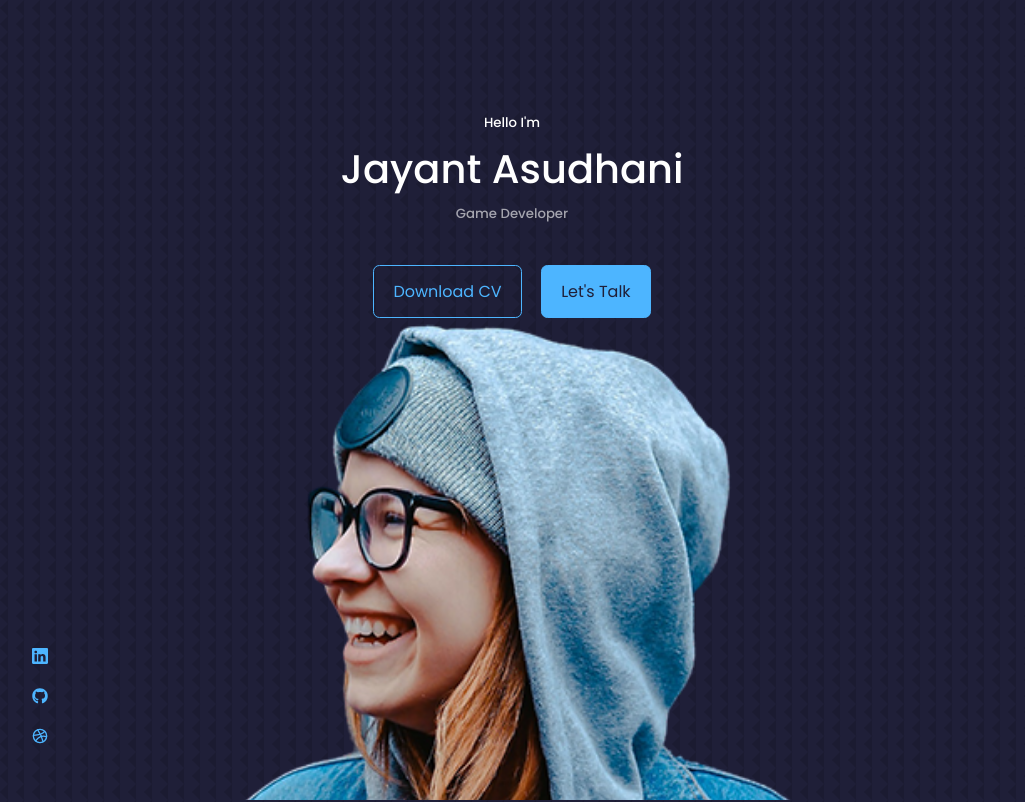
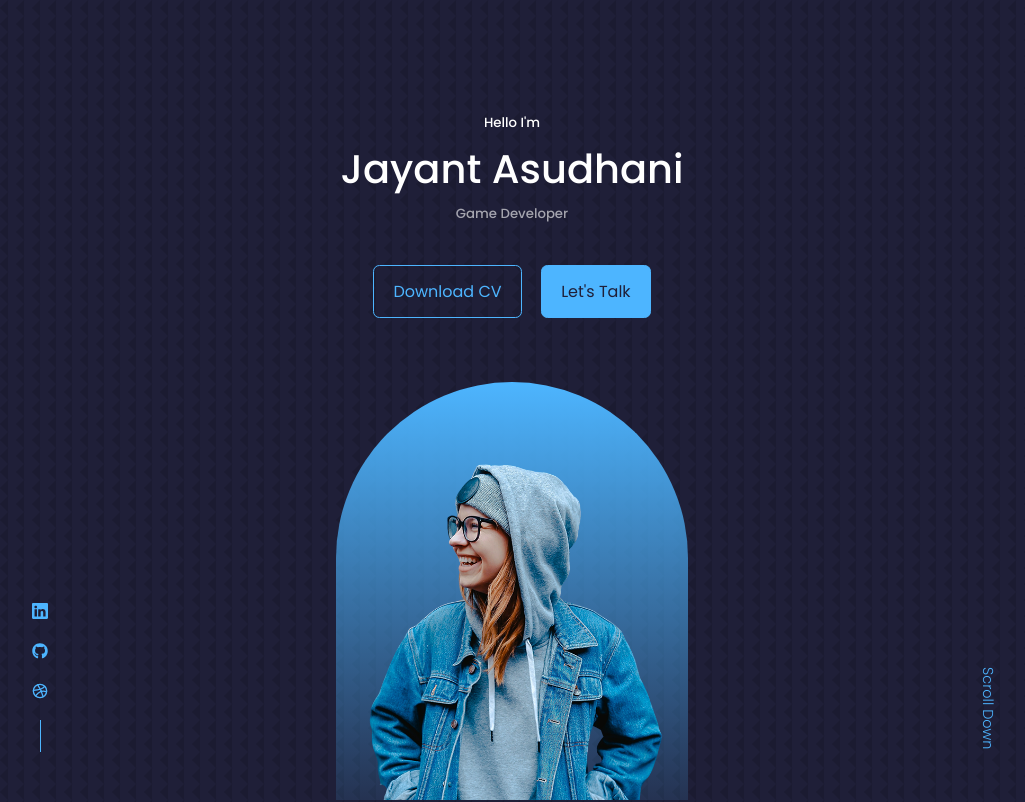
Before and after one commit to jayant0121/Portfolio, a React (Create React App) app: page / in a window 1280 px wide. Shown: the top 802 px of the page, without its empty margins (128-1153 px from the left). Built offline with nearby package versions, Linux system fonts and the light colour scheme.

Commit message:
header_completed

```diff
--- a/package.json
+++ b/package.json
@@ -17,8 +17,8 @@
   "scripts": {
     "predeploy": "npm run build",
     "deploy": "gh-pages -d build",
-    "start": "react-scripts start",
-    "build": "react-scripts build",
+    "start": "react-scripts --openssl-legacy-provider start",
+    "build": "react-scripts --openssl-legacy-provider build",
     "test": "react-scripts test",
     "eject": "react-scripts eject"
   },
--- a/src/components/Header/header.css
+++ b/src/components/Header/header.css
@@ -27,3 +27,52 @@ header{
     left: 0;
     bottom: 3rem;
 }
+.header__socials::after{
+    content: '';
+    width: 1px;
+    height: 2rem;
+    background: var(--color-primary);
+}
+
+/* =========== ME =============*/
+.me{
+    background: linear-gradient(var(--color-primary),transparent);
+    width: 22rem;
+    height: 30rem;
+    position: absolute;
+    left: calc(50% - 11rem);
+    margin-top: 4rem;
+    border-radius: 12rem 12rem 0 0;
+    overflow: hidden;
+    padding: 5rem 1.5rem 1.5rem 1.5rem;
+}
+
+/* =========== Scroll Down =============*/
+.scroll__down{
+    position: absolute;
+    right: -2.3rem;
+    bottom: 5rem;
+    transform: rotate(90deg);
+    font-weight: 300;
+    font-size: 0.9rem;
+}
+
+
+/* ======================== MEDIA QUERIES (MEDIUM DEVICES) =======================*/
+@media screen and (max-width: 1024px){
+    header{
+        height: 68vh;
+    }
+}
+
+
+/* ======================== MEDIA QUERIES (SMALL DEVICES) =======================*/
+
+@media screen and (max-width: 600px){
+    header{
+        height: 100vh;
+    }
+    .header__socials,.scroll__down{
+        display: none;
+    }
+}
```
